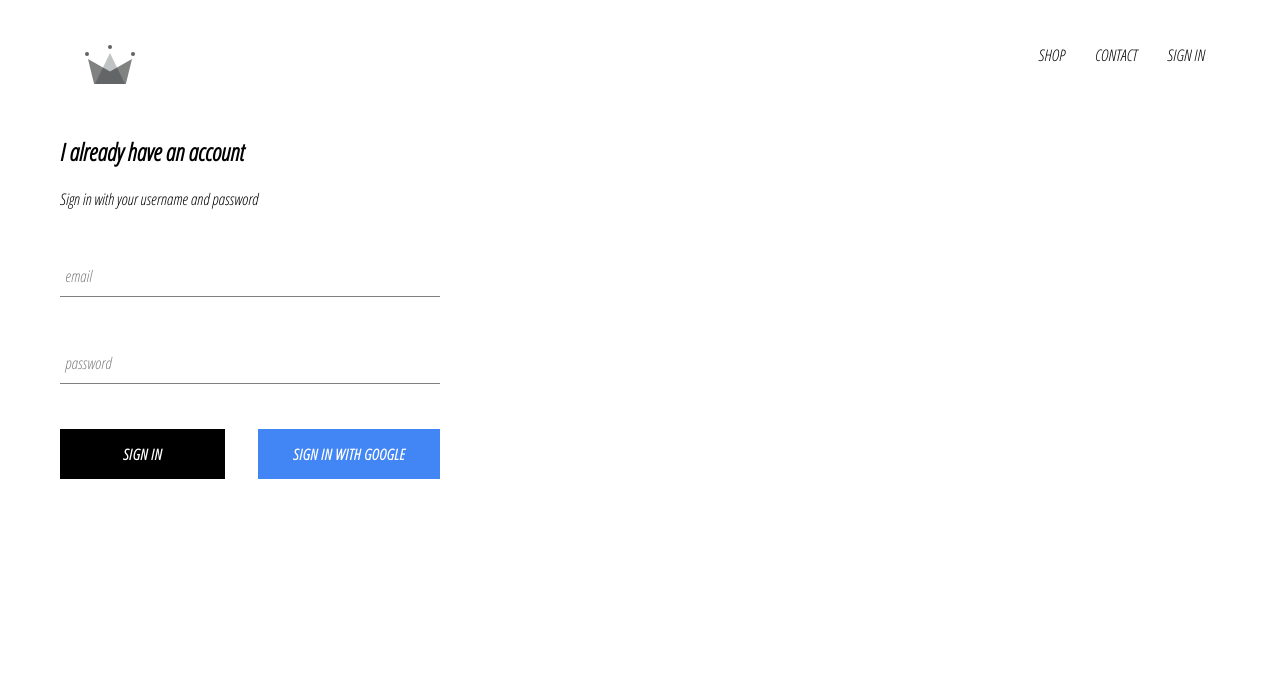
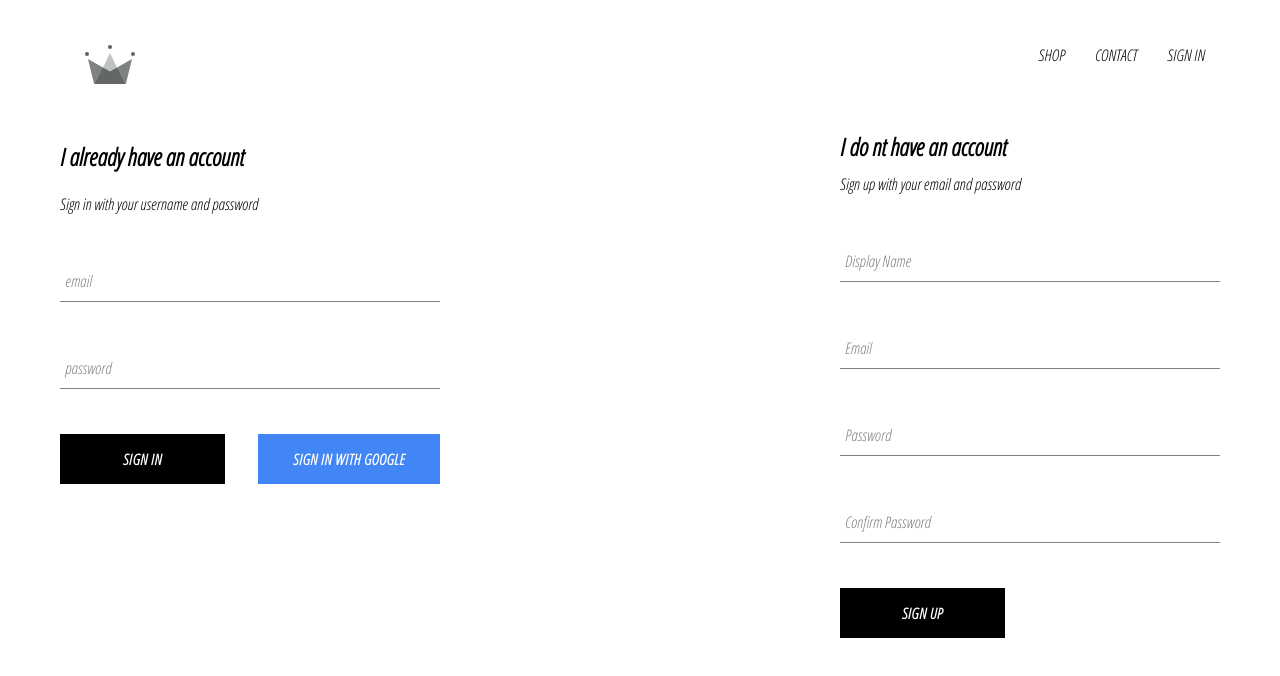
Before and after one commit to harshan-madushanka/clothing-app, a React (Create React App) app: page /signin in a window 1280 px wide. Shown: the top 676 px of the page. Built offline with nearby package versions, Linux system fonts and the light colour scheme; no server answers; a web font is replaced by a local one.

Commit message:
#sign in with email and password

```diff
--- a/src/App.js
+++ b/src/App.js
@@ -12,7 +12,7 @@
 
 import SignInAndSignUp from './pages/sign-in-and-sign-up/sign-in-and-sign-up.component';
 
-import { auth } from './firebase/firebase.utils';
+import { auth, createUserProfileDocument } from './firebase/firebase.utils';
 
 class App extends React.Component {
 
@@ -27,11 +27,26 @@
   unsubcribeFromAuth = null;
 
   componentDidMount(){
-    this.unsubcribeFromAuth = auth.onAuthStateChanged(user => {
-      this.setState({ currentUser: user });
+    this.unsubcribeFromAuth = auth.onAuthStateChanged(async userAuth => {
+      if(userAuth){
+        const userRef = await createUserProfileDocument(userAuth);
+        userRef.onSnapshot(snapshot => {
+          this.setState({
+            currentUser: {
+              id: snapshot.id,
+              ...snapshot.data()
+            }
+          });
 
-      console.log(user);
-    })
+          console.log(this.state);
+
+        });
+
+
+      }
+
+      this.setState({ currentUser : userAuth });
+    });
   }
 
   componentWillUnmount() {
--- /dev/null
+++ b/src/components/sign-up/sign-up.component.jsx
@@ -0,0 +1,99 @@
+import React from "react";
+
+import FormInput from "../form-input/form-input.component";
+import CustomButton from "../custom-button/custom-button.component";
+
+import { auth, createUserProfileDocument } from '../../firebase/firebase.utils';
+
+import './sign-up.styles.scss';
+
+class SignUp extends React.Component{
+    constructor(){
+        super();
+
+        this.state = {
+            displayName : '',
+            email: '',
+            password: '',
+            confirmPassword: ''
+        }
+    }
+
+    handleSubmit = async event => {
+        event.preventDefault();
+
+        const { displayName, email, password, confirmPassword } = this.state;
+
+        if(password !== confirmPassword) {
+            alert("passwords don't match");
+            return;
+        }
+
+        try {
+            const { user } = await auth.createUserWithEmailAndPassword(email, password);
+
+            createUserProfileDocument(user, { displayName });
+
+        } catch (error) {
+            console.error(error);
+        }
+    };
+
+    handleChange = event => {
+        const { name, value } = event.target;
+        this.setState({ [name]: value});
+    }
+
+    render(){
+        const { displayName, email, password, confirmPassword } = this.state;
+        return (
+            <div className="sign-up">
+                <h2 className="title">I do nt have an account </h2>
+                <span>Sign up with your email and password</span>
+
+                <form className="sign-up-form" onSubmit={this.handleSubmit}>
+                    <FormInput
+                        type="text"
+                        name="displayName"
+                        value={displayName}
+                        onChange= {this.handleChange}
+                        label = "Display Name"
+                        required
+                    />
+
+                    <FormInput
+                        type="email"
+                        name="email"
+                        value={email}
+                        onChange= {this.handleChange}
+                        label = "Email"
+                        required
+                    />
+
+                    <FormInput
+                        type="password"
+                        name="password"
+                        value={password}
+                        onChange= {this.handleChange}
+                        label = "Password"
+                        required
+                    />
+
+                    <FormInput
+                        type="password"
+                        name="confirmPassword"
+                        value={confirmPassword}
+                        onChange= {this.handleChange}
+                        label = "Confirm Password"
+                        required
+                    />
+
+                    <CustomButton type="submit">Sign Up</CustomButton>
+                </form>
+
+            </div>
+        );
+    }
+}
+
+export default SignUp;
--- /dev/null
+++ b/src/components/sign-up/sign-up.styles.scss
@@ -0,0 +1,9 @@
+.sign-up {
+    display: flex;
+    flex-direction: column;
+    width: 380px;
+
+    .title{
+        margin: 10px 0;
+    }
+}
--- a/src/firebase/firebase.utils.js
+++ b/src/firebase/firebase.utils.js
@@ -17,6 +17,33 @@
     measurementId: "G-L3M79VHEVX"
   };
 
+export const createUserProfileDocument = async(userAuth, additionalData) => {
+  if(!userAuth) return;
+
+  const userRef = firestore.doc(`users/${userAuth.uid}`);
+
+  const snapShot = await userRef.get();
+
+  if(snapShot.exists){
+    const { displayName, email } = userAuth;
+
+    const createdAt = new Date();
+
+    try{
+      await userRef.set({
+        displayName,
+        email,
+        createdAt,
+        ...additionalData
+      })
+    } catch(error) {
+      console.log('error creating user', error.message);
+    }
+  }
+
+  return userRef;
+}
+
 firebase.initializeApp(config);
 
 export const auth = firebase.auth();
--- a/src/pages/sign-in-and-sign-up/sign-in-and-sign-up.component.jsx
+++ b/src/pages/sign-in-and-sign-up/sign-in-and-sign-up.component.jsx
@@ -1,12 +1,14 @@
 import React from "react";
 
 import SignIn from "../../components/sign-in/sign-in.component";
+import SignUp from "../../components/sign-up/sign-up.component";
 
 import './sign-in-and-sign-up.styles.scss';
 
 const SignInAndSignUp = () => (
     <div className="sign-in-and-sign-up">
         <SignIn />
+        <SignUp />
     </div>
 
 )
--- a/src/pages/sign-in-and-sign-up/sign-in-and-sign-up.styles.scss
+++ b/src/pages/sign-in-and-sign-up/sign-in-and-sign-up.styles.scss
@@ -0,0 +1,6 @@
+.sign-in-and-sign-up {
+    width: 850 px;
+    display: flex;
+    justify-content: space-between;
+    margin: 30px auto;
+}
```
